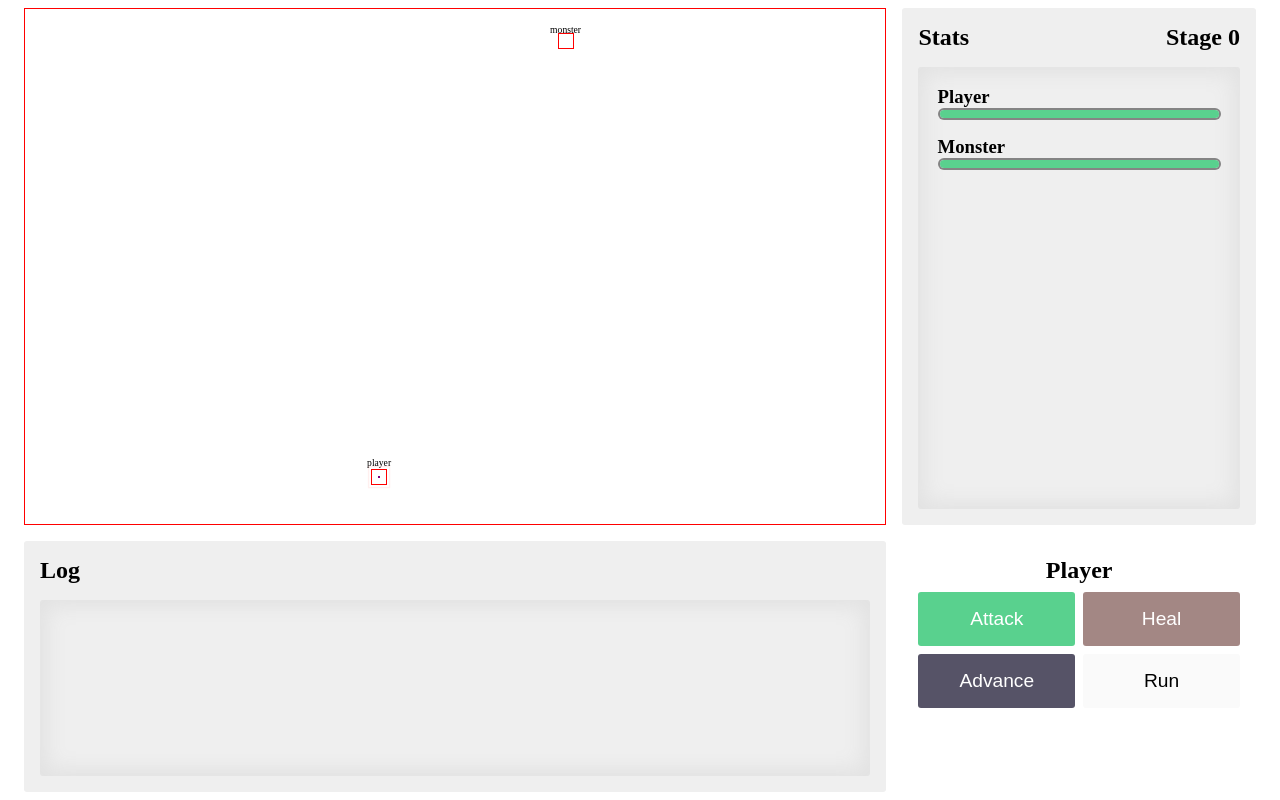
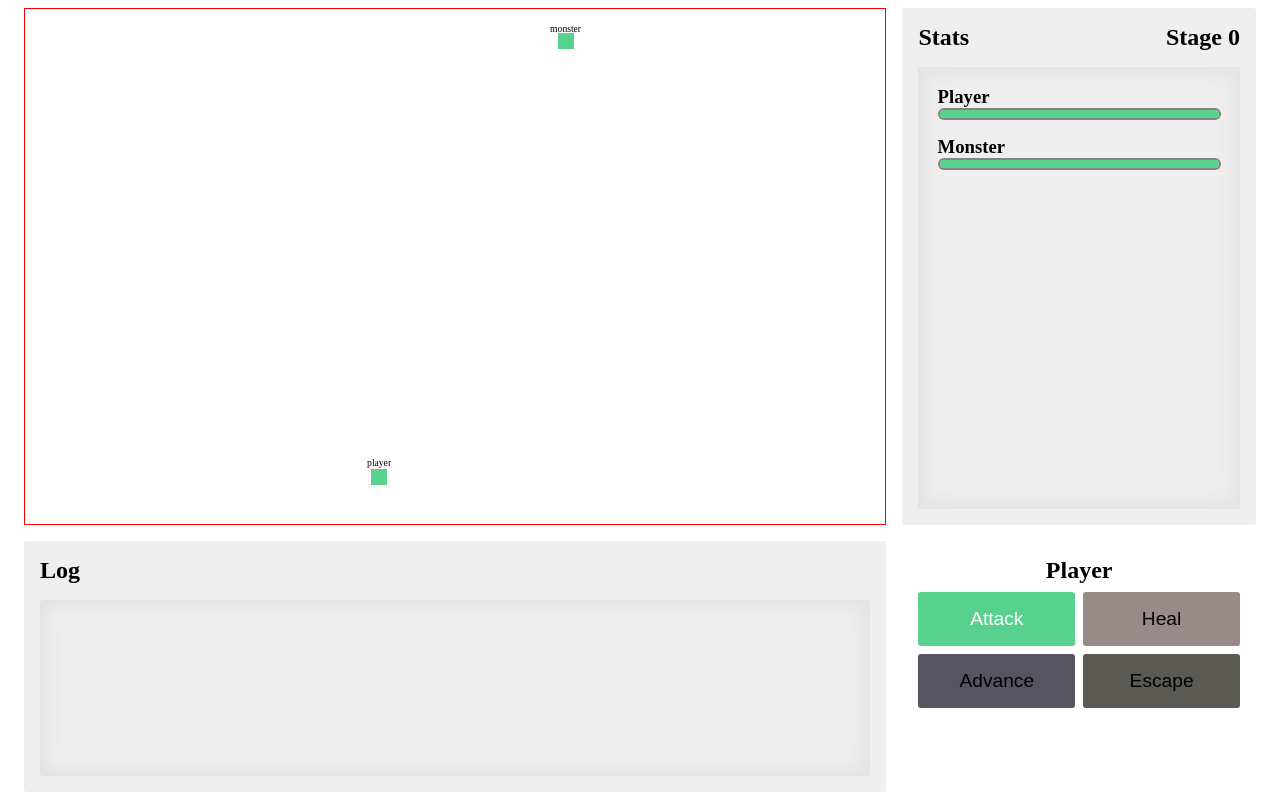
Before and after one commit to iritaca/dnd-slim-version, a React (Create React App) app: page / in a window 1280 px wide. Built offline with nearby package versions, Linux system fonts and the light colour scheme.

Commit message:
Buttons onclick refactor

```diff
--- a/src/Game.tsx
+++ b/src/Game.tsx
@@ -106,7 +106,6 @@ export const Game = () => {
     hasWon ||
     !isCollisioning(monsterRef, playerRef);
 
-  // Each time the player enters a new stage, a new monster will be generated and new positions will be assignated
   useEffect(() => {
     setMonster(generateMonster());
 
@@ -149,6 +148,37 @@ export const Game = () => {
     return logMessage.unshift(`${dateTime} ${message}`);
   };
 
+  //Button actions
+  const attackButton = async () => {
+    const winner = await doBattle({
+      player,
+      monster,
+      setPlayer,
+      setMonster,
+      handleMessages,
+    });
+    setStageWinner(winner);
+  };
+
+  const advanceButton = () => {
+    setPlayer({ ...player, stage: player.stage + 1 });
+    setStageWinner("monster");
+    handleMessages(
+      player.stage === 2
+        ? "player win!"
+        : `player changed to stage ${player.stage + 1}`
+    );
+    setNextLevelDoor(undefined);
+  };
+
+  const resetGame = () => {
+    setPlayer(generatePlayer());
+    setMonster(generateMonster());
+    setStageWinner("monster");
+    setLogMessage([]);
+    setNextLevelDoor(undefined);
+  };
+
   return (
     <div className={Styles.gameGrid}>
       <section className={Styles.mapSection} ref={containerRef}>
@@ -189,13 +219,14 @@ export const Game = () => {
 
         {hasWon && <WinScreen />}
         {player.hitpoints <= 0 && <DeathScreen />}
+
         {(hasWon || player.hitpoints <= 0) && (
-          <ResetGame
-            setPlayer={setPlayer}
-            setMonster={setMonster}
-            setStageWinner={setStageWinner}
-            setLogMessage={setLogMessage}
-          />
+          <button
+            className={`${Styles.btn} ${Styles.reset}`}
+            onClick={resetGame}
+          >
+            Reset Game
+          </button>
         )}
       </section>
       <section className={Styles.logSection}>
@@ -213,16 +244,7 @@ export const Game = () => {
         <div className={Styles.buttonContainer}>
           <button
             className={`${Styles.btn} ${Styles.attack}`}
-            onClick={async () => {
-              const winner = await doBattle({
-                player,
-                monster,
-                setPlayer,
-                setMonster,
-                handleMessages,
-              });
-              setStageWinner(winner);
-            }}
+            onClick={attackButton}
             disabled={attackIsDisabled}
           >
             Attack
@@ -233,16 +255,7 @@ export const Game = () => {
 
           {!hasWon && !playerIsDead && (
             <button
-              onClick={() => {
-                setPlayer({ ...player, stage: player.stage + 1 });
-                setStageWinner("monster");
-                handleMessages(
-                  player.stage === 2
-                    ? "player win!"
-                    : `player changed to stage ${player.stage + 1}`
-                );
-                //setDoor undefined
-              }}
+              onClick={advanceButton}
               className={`${Styles.btn} ${Styles.advance}`}
               disabled={doorIsClosed}
             >
@@ -250,9 +263,12 @@ export const Game = () => {
             </button>
           )}
 
-          {/* Run would work as an exit button in case the player wants to restart the game */}
-          <button className={`${Styles.btn} ${Styles.run}`} disabled>
-            Run
+          <button
+            className={`${Styles.btn} ${Styles.run}`}
+            onClick={resetGame}
+            disabled={player.stage === 0}
+          >
+            Escape
           </button>
         </div>
       </section>
@@ -322,32 +338,6 @@ const Tile = ({
         </div>
       )}
     </div>
-  );
-};
-
-const ResetGame = ({
-  setPlayer,
-  setMonster,
-  setStageWinner,
-  setLogMessage,
-}: {
-  setPlayer: React.Dispatch<React.SetStateAction<Player>>;
-  setMonster: React.Dispatch<React.SetStateAction<Monster>>;
-  setStageWinner: React.Dispatch<React.SetStateAction<BattleWinner>>;
-  setLogMessage: React.Dispatch<React.SetStateAction<string[]>>;
-}) => {
-  return (
-    <button
-      onClick={() => {
-        setPlayer(generatePlayer());
-        setMonster(generateMonster());
-        setStageWinner("monster");
-        setLogMessage([]);
-      }}
-      className={`${Styles.btn} ${Styles.reset}`}
-    >
-      Reset Game
-    </button>
   );
 };
 
@@ -537,12 +527,5 @@ function isCollisioning(
     (contentYOrigin || 0) <= (containerYBoundry || 0) + increasedRange &&
     (contentYOrigin || 0) >= (containerYOrigin || 0) - increasedRange;
 
-  // console.log({
-  //   containerAttributes,
-  //   contentXOrigin,
-  //   contentYOrigin,
-  //   contentIsInsideContainer,
-  // });
-
   return contentIsInsideContainer;
 }
--- a/src/Styles/Game.module.scss
+++ b/src/Styles/Game.module.scss
@@ -1,3 +1,4 @@
+@use "sass:color";
 /*#region generic styles*/
 * {
   margin: 0;
@@ -120,8 +121,7 @@ $lowLife: $red_2;
   display: inline-block;
   position: absolute;
   --containerSize: 1rem;
-  // background-color: $fullLife;
-  border: 1px solid red;
+  background-color: $fullLife;
   width: var(--containerSize);
   height: var(--containerSize);
   opacity: 1;
@@ -314,7 +314,7 @@ $lowLife: $red_2;
 .btn {
   $parent: &;
   font-size: 1.2rem;
-  transition: transform 0.1s $cubicBezier;
+  transition: all 0.2s $cubicBezier;
   position: relative;
   &:hover:not(:disabled) {
     transform: translate(-6px, -10px);
@@ -335,7 +335,9 @@ $lowLife: $red_2;
   }
   &:disabled,
   &[disabled] {
-    filter: grayscale(0.8);
+    filter: grayscale(0.9);
+    background-color: invert($blue_3);
+    color: invert(white);
     &:hover {
       cursor: not-allowed;
     }
@@ -403,23 +405,3 @@ $lowLife: $red_2;
   }
 }
 /*#endregion hitpoints */
-
-//nestes maps
-// $nested-colors: (
-//   primary: (
-//     light: lightblue,
-//     normal: blue,
-//   ),
-//   secondary: (
-//     light: pink,
-//     normal: red,
-//   ),
-// );
-
-// @function nested-colors($color, $shade) {
-//   @return map.get($nested-colors, $color, $shade);
-// }
-
-// .testColor {
-//   background-color: nested-colors(primary, normal);
-// }
```
